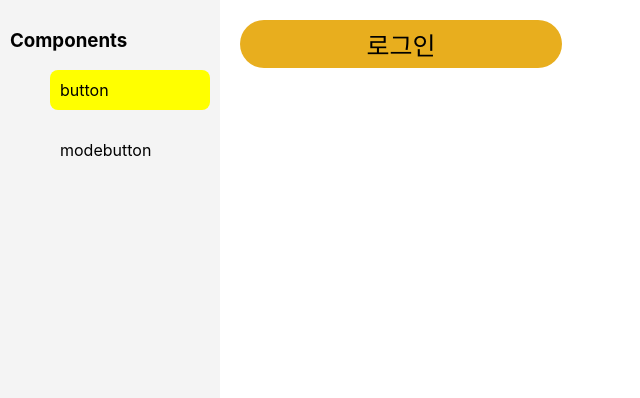
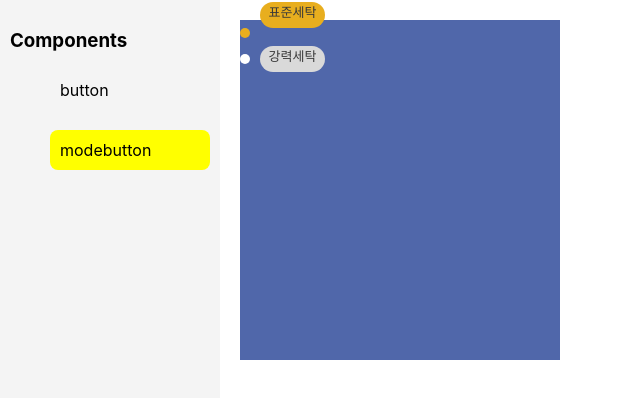
Before and after one commit to albert-yim/tanyak-laundry, a React (Create React App) app: page /components in a window 1280 px wide. Shown: the top 398 px of the page, without its empty margins (0-640 px from the left). Built offline with nearby package versions, Linux system fonts and the light colour scheme; a web font is replaced by a local one.

Commit message:
Implement the ModeOption component and add test in the components page

```diff
--- /dev/null
+++ b/src/components/ModeOption/ModeOption.module.scss
@@ -0,0 +1,41 @@
+.modeButtonWrapper {
+  display: flex;
+  align-items: center;
+  gap: 10px;
+  width: fit-content;
+
+  .modeButton {
+    background: var(--secondary-color);
+    color: var(--text-color);
+    border-radius: 30px;
+    width: 65px;
+    height: 26px;
+    font-size: 13px;
+    text-align: center;
+
+    &__top {
+      transform: translateY(-18px);
+    }
+    &__bottom {
+      transform: translateY(18px);
+    }
+  }
+  .modeButtonCircle {
+    background: var(--text-reverse-color);
+    width: 10px;
+    height: 10px;
+    border-radius: 50%;
+  }
+
+  &__right {
+    flex-direction: row-reverse;
+  }
+  &__selected {
+    .modeButton {
+      background: var(--primary-color);
+    }
+    .modeButtonCircle {
+      background: var(--primary-color);
+    }
+  }
+}
--- /dev/null
+++ b/src/components/ModeOption/ModeOption.tsx
@@ -0,0 +1,78 @@
+import React, { useState } from "react";
+import styles from "./ModeOption.module.scss";
+import cn from "classnames";
+
+type ModeOptionTypes = {
+  // name of the mode
+  mode: string;
+  // selected mode
+  currentMode: string;
+  // callback function to call when button is clicked
+  setMode: (mode: string) => void;
+  // position of the mode button
+  position:
+    | "left-top"
+    | "left-center"
+    | "left-bottom"
+    | "right-top"
+    | "right-center"
+    | "right-bottom";
+};
+/**
+ * The ModeOption component is the option button for laundry / drayer
+ */
+export default function ModeOption({
+  mode,
+  currentMode,
+  setMode,
+  position,
+}: ModeOptionTypes) {
+  const [lr, tcb] = position.split("-");
+  return (
+    <div
+      key={mode}
+      className={cn(styles.modeButtonWrapper, {
+        [styles.modeButtonWrapper__right]: lr === "right",
+        [styles.modeButtonWrapper__selected]: mode === currentMode,
+      })}
+    >
+      <div
+        className={cn(styles.modeButton, {
+          [styles.modeButton__top]: tcb === "top",
+          [styles.modeButton__bottom]: tcb === "bottom",
+          [styles.modeButton__right]: lr === "right",
+        })}
+        onClick={() => setMode(mode)}
+      >
+        <span>{mode}</span>
+      </div>
+      <div className={styles.modeButtonCircle} onClick={() => setMode(mode)} />
+    </div>
+  );
+}
+
+export function ModeOptionTest() {
+  const [option, setMode] = useState<string>("표준세탁");
+  return (
+    <div
+      style={{
+        background: "#5067AA",
+        width: 320,
+        height: 340,
+      }}
+    >
+      <ModeOption
+        mode={"표준세탁"}
+        currentMode={option}
+        setMode={setMode}
+        position={"right-top"}
+      />
+      <ModeOption
+        mode={"강력세탁"}
+        currentMode={option}
+        setMode={setMode}
+        position={"right-center"}
+      />
+    </div>
+  );
+}
--- a/src/pages/Components/Components.tsx
+++ b/src/pages/Components/Components.tsx
@@ -1,16 +1,17 @@
 import React, { useState } from "react";
 import BasicButton from "../../components/BasicButton/BasicButton";
+import { ModeOptionTest } from "../../components/ModeOption/ModeOption";
 
 type Components = "button" | "modebutton";
 export default function ComponentsPage() {
   const [selectedComponent, setSelectedComponent] =
-    useState<Components>("button");
+    useState<Components>("modebutton");
   const COMPONENT_LIST: Components[] = ["button", "modebutton"];
 
   const renderComponent = () => {
     switch (selectedComponent) {
       case "modebutton":
-        return <div> mode button test</div>;
+        return <ModeOptionTest />;
       case "button":
         return (
           <div style={{ width: 322, height: 48 }}>
```
